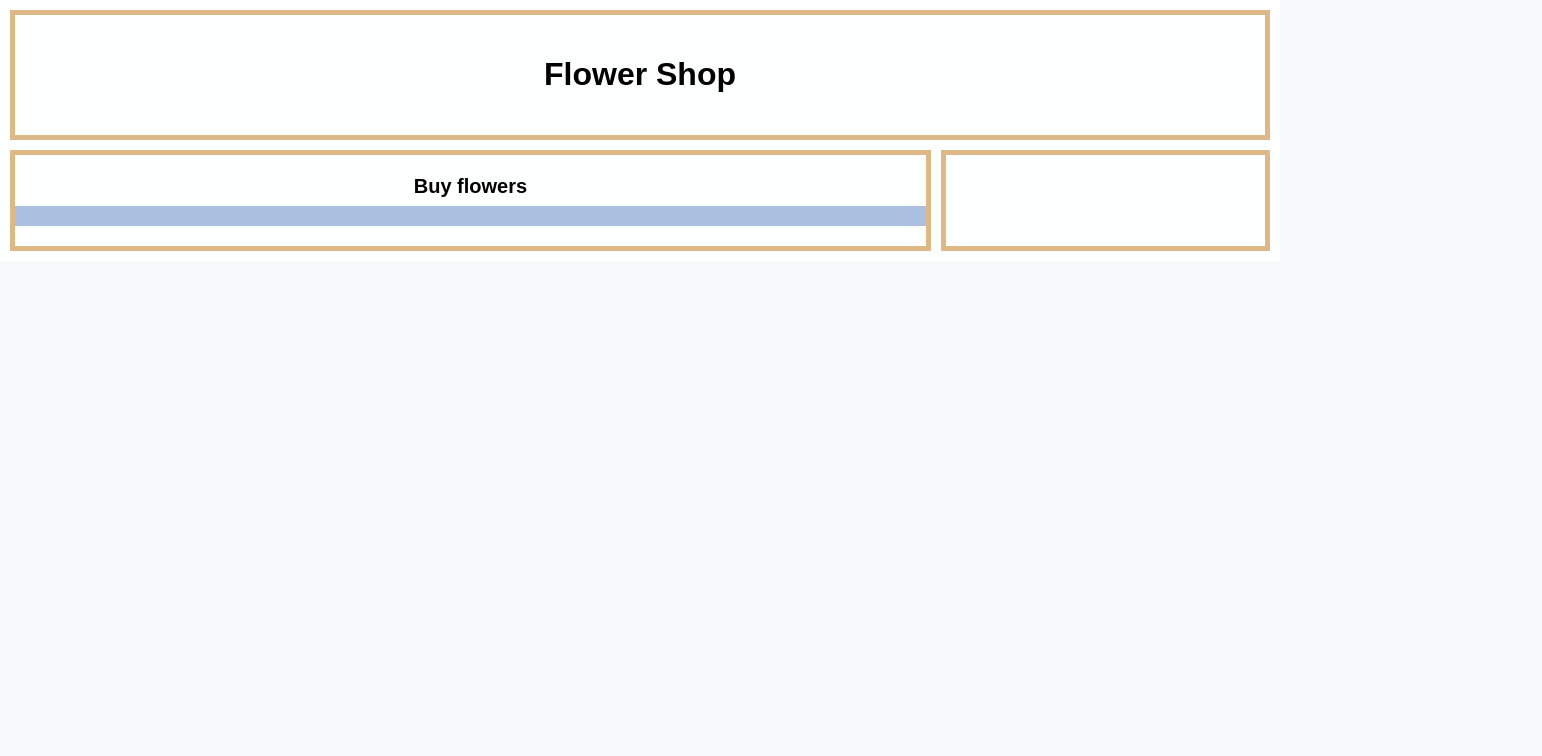
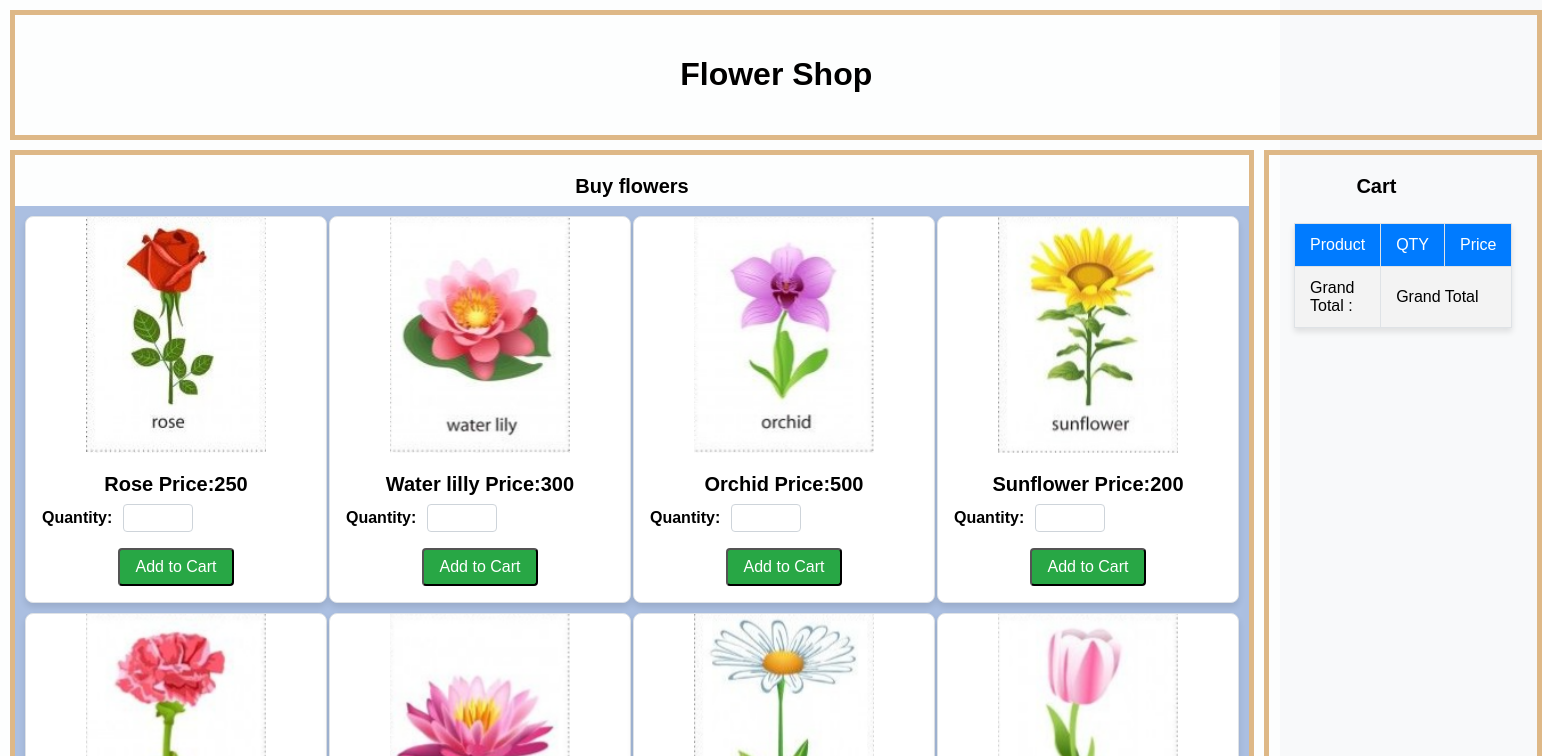
Before and after one commit to IT3133-Mobile-Computing-Practicals/ICAE01, a React (Create React App) app in the folder ica1/: page / in a window 1280 px wide. Shown: the top 756 px of the page, 1542 px wide, since content can reach past the window. Built offline with nearby package versions, Linux system fonts and the light colour scheme.

Commit message:
feat:create product grid

```diff
--- a/ica1/src/components/Product.js
+++ b/ica1/src/components/Product.js
@@ -1,13 +1,17 @@
 import '../assets/CSS/layout.css';
+import {flowers} from './FlowerDB';
+
 export default function Product(){
 
     return(
+        flowers.map(flower=>
         <div className="grid-item">
 
             <div class="card">
-                <img  />
+                <img  src={require("../assets/image/" + flower.img)}  />
+
                 <div class="card-body">
-                    <h5 class="card-title">Price:</h5>
+                    <h5 class="card-title">{flower.name} Price:{flower.price}</h5>
                     <div class="quantity-container">
                         <label for="quantity">Quantity:</label>
                         <input type="number" id="quantity" name="quantity" />
@@ -16,5 +20,6 @@ export default function Product(){
                 </div>
             </div>
         </div>
+        )
     );
 }
--- a/ica1/src/components/Products.js
+++ b/ica1/src/components/Products.js
@@ -1,5 +1,7 @@
 
 import '../assets/CSS/layout.css';
+import Cart from './Cart';
+import Product from './Product';
 
 
 export default function Products(){
@@ -13,14 +15,14 @@ export default function Products(){
                 <h4 className="card-title">Buy flowers</h4>
                 <div className="grid-container">
                     {
-                        //product
+                        <Product/>
                     }
                 </div>
 
             </div>
             <div className="item3">
                 {
-                //cart
+                    <Cart/>
                 }
             </div>
         </>
```
